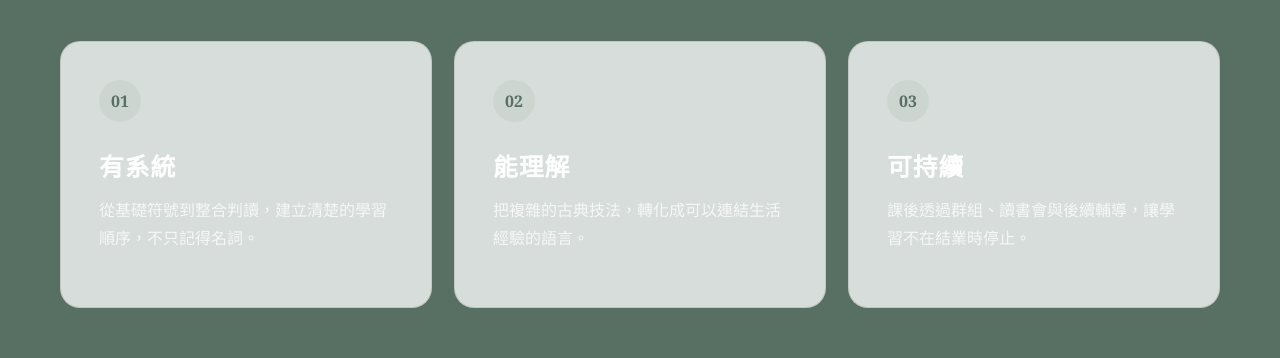
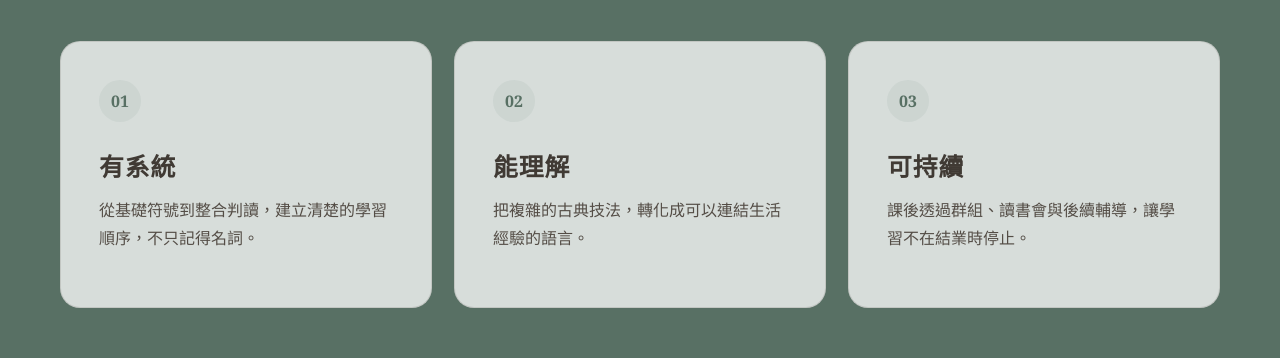
Before and after one commit to caiyiwu0903/astro-crystal, a plain HTML site: page index.html in a window 1280 px wide. Shown: the part 2966-3324 px from the top of the page. Drawn offline with Linux system fonts and the light colour scheme.

Commit message:
Improve approach card text contrast

```diff
--- a/assets/css/styles.css
+++ b/assets/css/styles.css
@@ -521,6 +521,14 @@ h3 {
   box-shadow: none;
 }
 
+.section--sage .card--flat {
+  color: var(--ink);
+}
+
+.section--sage .card--flat .muted {
+  color: #544d46;
+}
+
 .card--featured {
   background: var(--sage-deep);
   color: var(--white);
```
